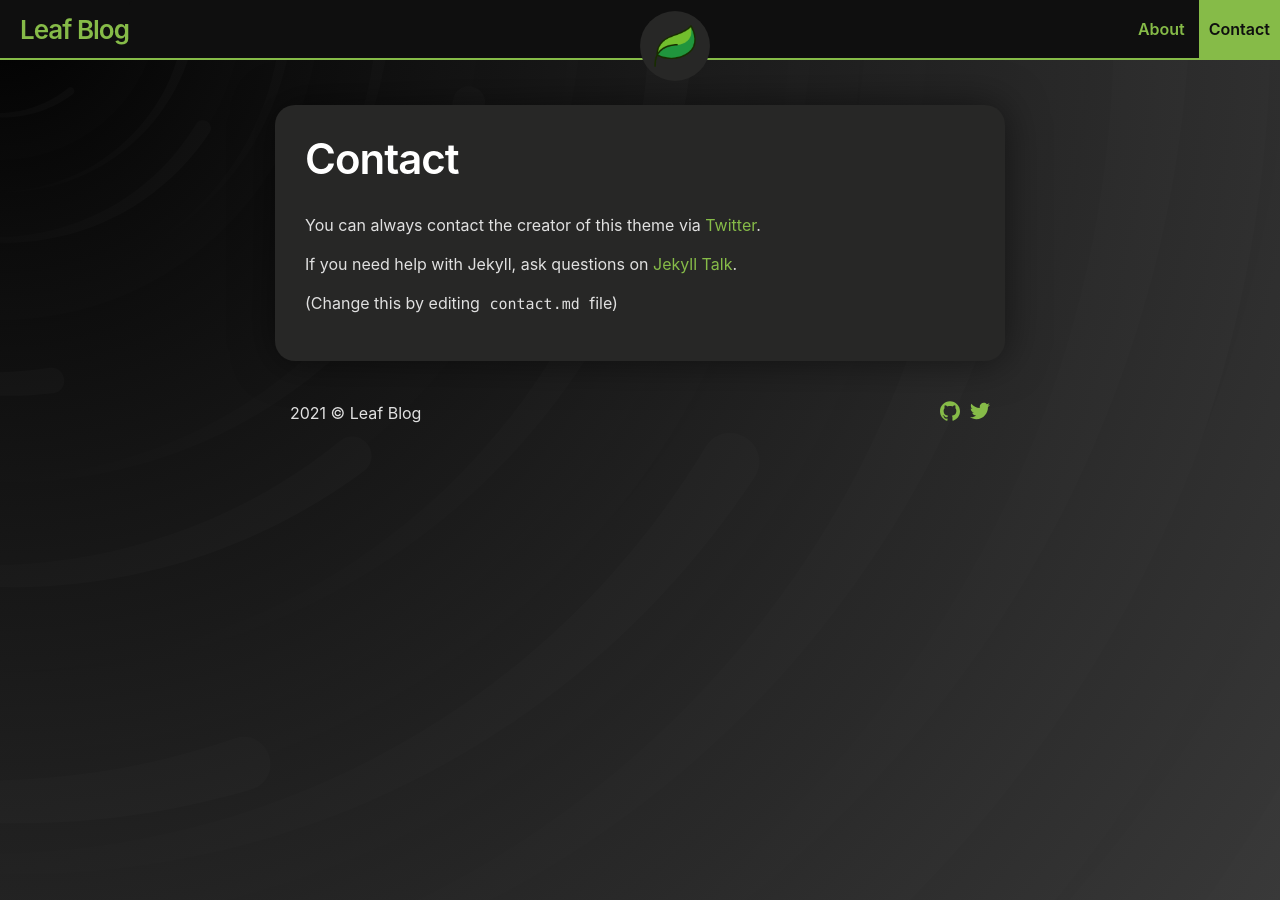
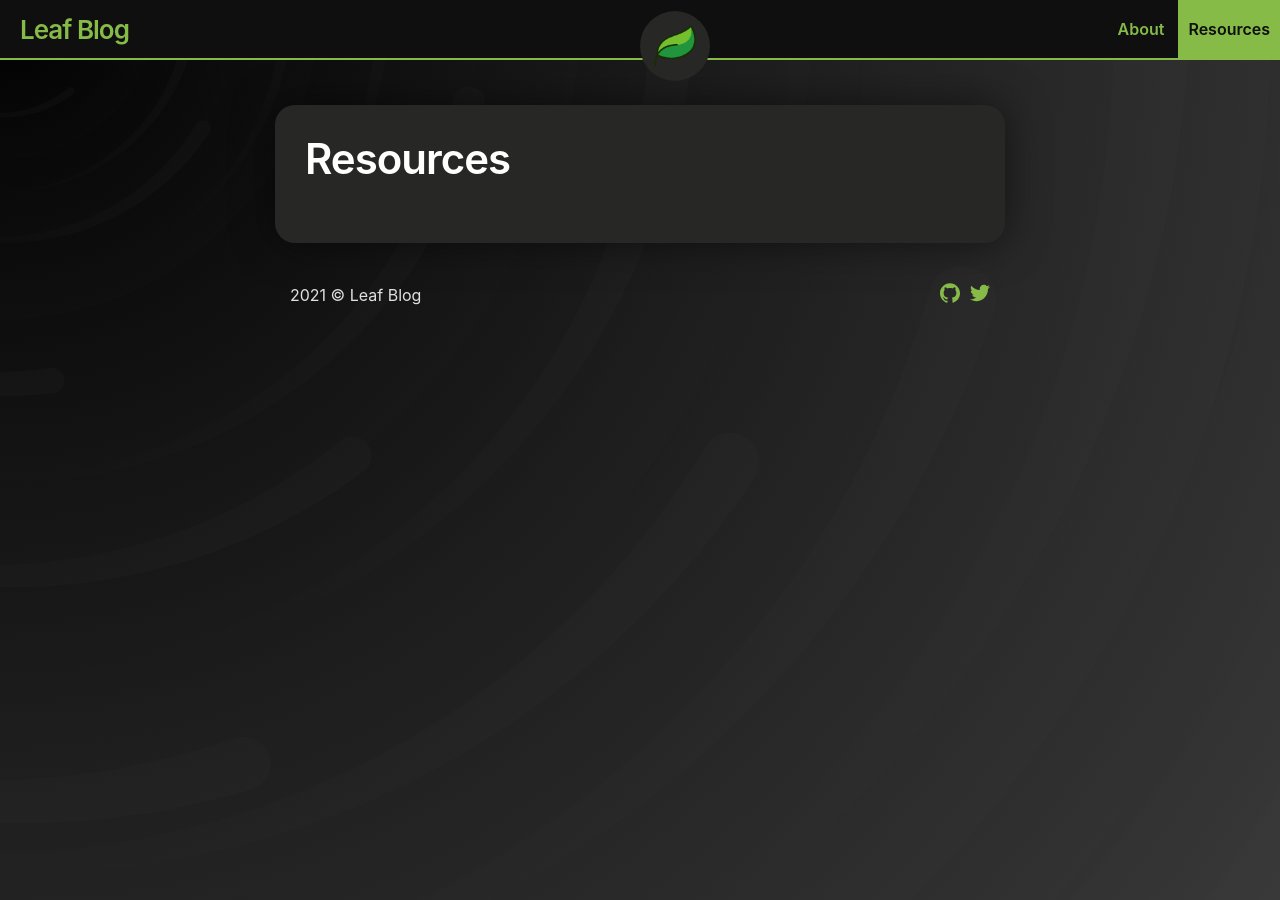
Before and after one commit to bluzr/attackcommunity.github.io, a Jekyll site: the page built from contact.md, in a window 1280 px wide. Built offline with Jekyll 4.4.1, drawn with Linux system fonts in a browser that asks for light colours.

Commit message:
Update contact.md

```diff
--- a/contact.md
+++ b/contact.md
@@ -1,10 +1,4 @@
 ---
-title: Contact
+title: Resources
 layout: page
 ---
-
-You can always contact the creator of this theme via [Twitter](https://twitter.com/_SupunKavinda).
-
-If you need help with Jekyll, ask questions on [Jekyll Talk](https://talk.jekyllrb.com/).
-
-(Change this by editing `contact.md` file)
```
